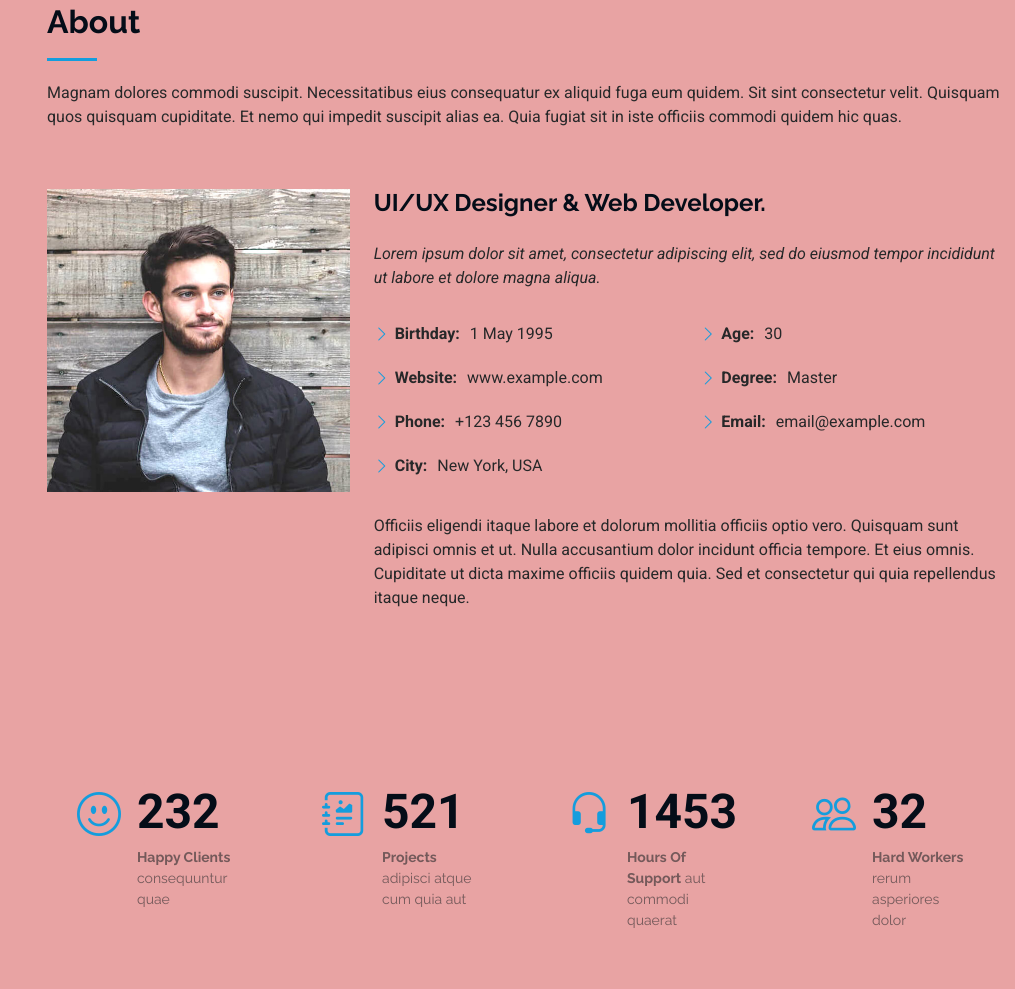
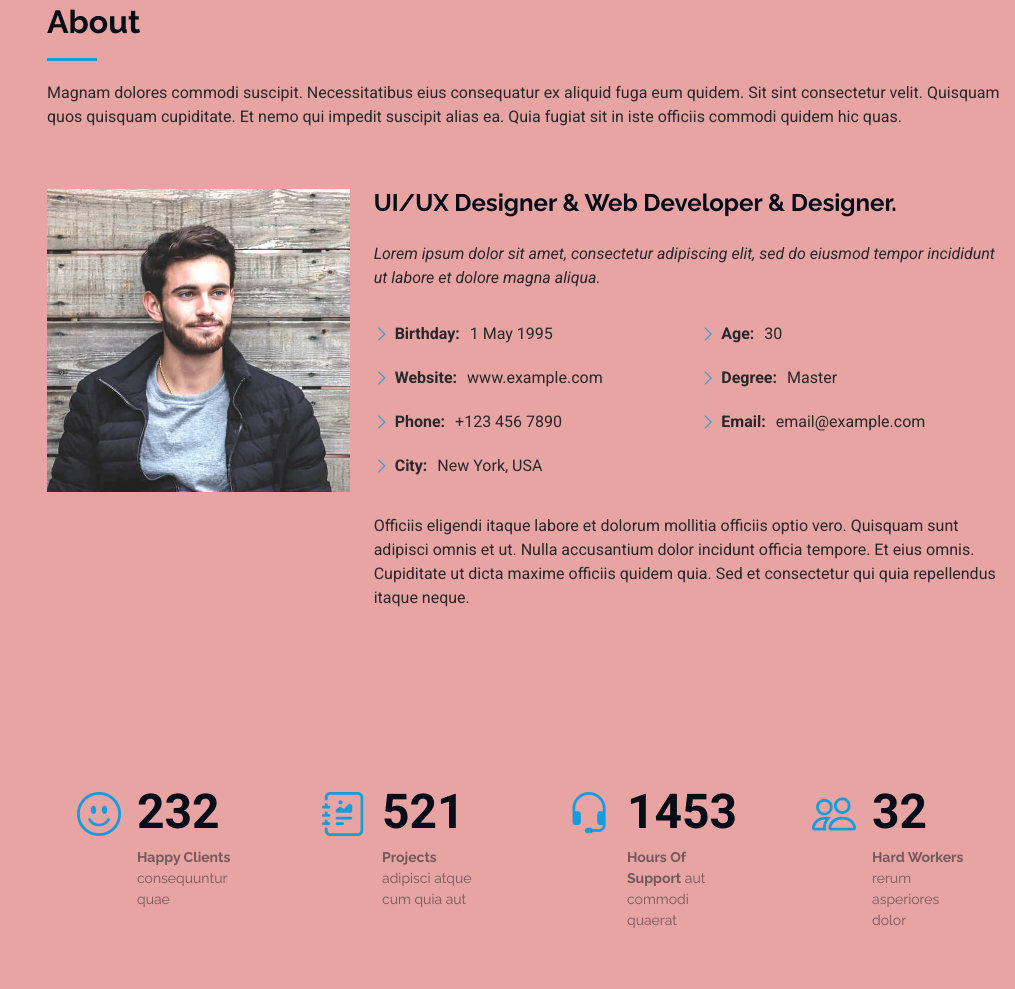
Before and after one commit to ridhimatikoo1/iPortfolio, a plain HTML site: page index.html in a window 1280 px wide. Shown: the part 857-1846 px from the top of the page, without its empty margins (265-1280 px from the left). Drawn offline with Linux system fonts and the light colour scheme.

Commit message:
modify role text

```diff
--- a/index.html
+++ b/index.html
@@ -119,7 +119,7 @@
             <img src="assets/img/my-profile-img.jpg" class="img-fluid" alt="">
           </div>
           <div class="col-lg-8 content">
-            <h2>UI/UX Designer &amp; Web Developer.</h2>
+            <h2>UI/UX Designer &amp; Web Developer & Designer.</h2>
             <p class="fst-italic py-3">
               Lorem ipsum dolor sit amet, consectetur adipiscing elit, sed do eiusmod tempor incididunt ut labore et dolore
               magna aliqua.
```
